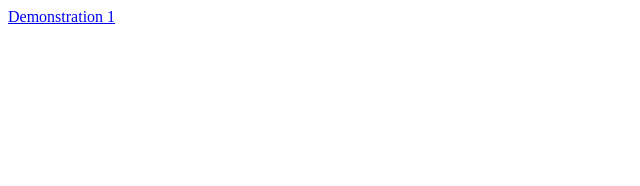
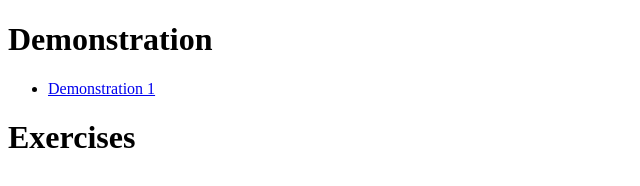
Before and after one commit to NatashiaLee/webf2018_-Natashia-, a plain HTML site: page index.html in a window 1280 px wide. Shown: the whole page, without its empty margins (0-640 px from the left). Drawn offline with Linux system fonts and the light colour scheme.

Commit message:
Add files via upload

```diff
--- a/index.html
+++ b/index.html
@@ -1,9 +1,15 @@
 <!DOCTYPE html>
 <html>
 <head>
-	<title></title>
+	<title>Natashia's Site</title>
 </head>
 <body>
-<a href="https://natashialee.github.io/webf2018_Natashia/demonstration_1/">Demonstration 1</a>
+<h1>Demonstration</h1>
+<ul>
+<li><a href="https://natashialee.github.io/webf2018_Natashia/demonstration_1/">Demonstration 1</a></li>
+</ul>
+
+<h1>Exercises</h1>
+
 </body>
 </html>
```
